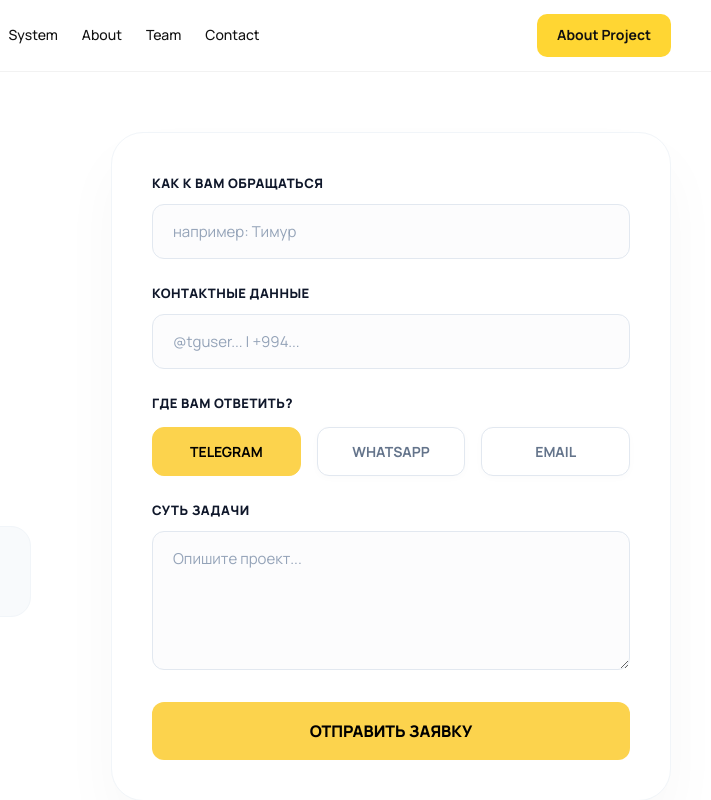
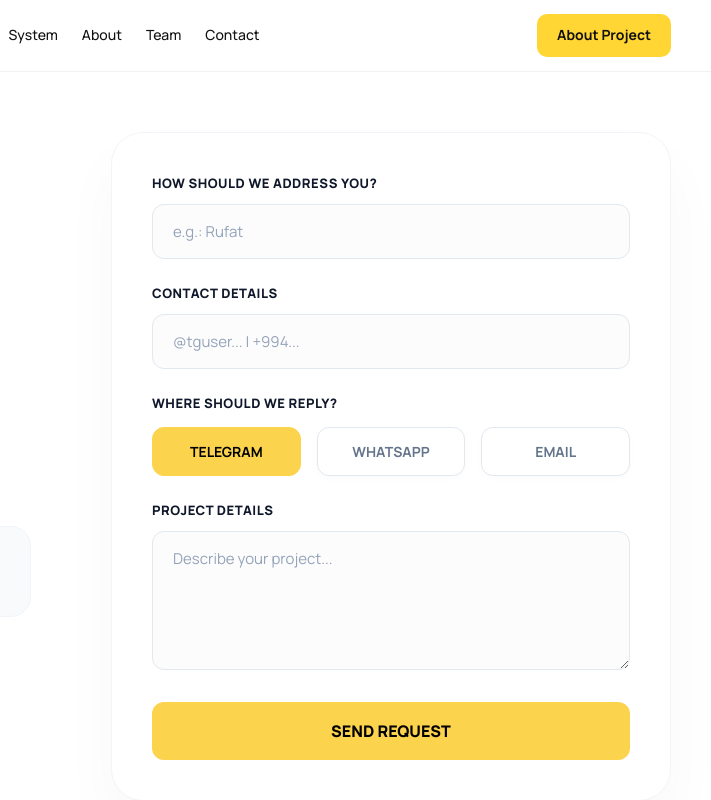
Before and after one commit to Rufat009/Rufat009.github.io, a plain HTML site: page contacts.html in a window 1280 px wide. Shown: the top 800 px of the page, 569-1280 px from the left. Drawn offline with Linux system fonts and the light colour scheme.

Commit message:
change form lang

```diff
--- a/contacts.html
+++ b/contacts.html
@@ -1,5 +1,6 @@
 <!DOCTYPE html>
 <html lang="en">
+
 <head>
     <meta charset="UTF-8">
     <meta name="viewport" content="width=device-width, initial-scale=1.0">
@@ -11,6 +12,7 @@
     <link rel="stylesheet" href="components/contacts/contacts.css">
     <link rel="stylesheet" href="https://cdnjs.cloudflare.com/ajax/libs/font-awesome/6.5.1/css/all.min.css">
 </head>
+
 <body>
     <header class="header" id="header-placeholder"></header>
     <main class="contacts-page-wrapper">
@@ -20,7 +22,8 @@
                     <div class="contacts-info reveal">
                         <span class="startup-badge">Get in Touch</span>
                         <h1>Let’s Shape the Future of <span>Sports</span> Together</h1>
-                        <p>Have questions about the platform, partnership inquiries, or just want to say hi? We’re always open to professional dialogue.</p>
+                        <p>Have questions about the platform, partnership inquiries, or just want to say hi? We’re
+                            always open to professional dialogue.</p>
                         <div class="info-items">
                             <a href="mailto:contact@deviny.me" class="info-item">
                                 <div class="info-icon"><i class="fa-solid fa-envelope"></i></div>
@@ -33,37 +36,43 @@
                         <div class="social-box">
                             <p>Follow our progress</p>
                             <div class="social-links-row">
-                                <a href="https://www.linkedin.com/company/deviny" target="_blank" class="social-circle"><i class="fa-brands fa-linkedin-in"></i></a>
-                                <a href="https://www.instagram.com/deviny.me/" target="_blank" class="social-circle"><i class="fa-brands fa-instagram"></i></a>
-                                <a href="https://x.com/devinyMe" target="_blank" class="social-circle"><i class="fa-brands fa-x-twitter"></i></a>
+                                <a href="https://www.linkedin.com/company/deviny" target="_blank"
+                                    class="social-circle"><i class="fa-brands fa-linkedin-in"></i></a>
+                                <a href="https://www.instagram.com/deviny.me/" target="_blank" class="social-circle"><i
+                                        class="fa-brands fa-instagram"></i></a>
+                                <a href="https://x.com/devinyMe" target="_blank" class="social-circle"><i
+                                        class="fa-brands fa-x-twitter"></i></a>
                             </div>
                         </div>
                     </div>
                     <div class="contacts-form-container reveal" style="transition-delay: 0.1s;">
                         <form class="modern-form" id="contact-form">
                             <div class="form-group">
-                                <label for="name">КАК К ВАМ ОБРАЩАТЬСЯ</label>
-                                <input type="text" id="name" name="name" placeholder="например: Тимур" required>
+                                <label for="name">HOW SHOULD WE ADDRESS YOU?</label>
+                                <input type="text" id="name" name="name" placeholder="e.g.: Rufat" required>
                             </div>
                             <div class="form-group">
-                                <label for="contact_details">КОНТАКТНЫЕ ДАННЫЕ</label>
-                                <input type="text" id="contact_details" name="contact_details" placeholder="@tguser... | +994..." required>
+                                <label for="contact_details">CONTACT DETAILS</label>
+                                <input type="text" id="contact_details" name="contact_details"
+                                    placeholder="@tguser... | +994..." required>
                             </div>
                             <div class="form-group">
-                                <label>ГДЕ ВАМ ОТВЕТИТЬ?</label>
+                                <label>WHERE SHOULD WE REPLY?</label>
                                 <div class="reply-choice-group" id="reply-choice-group">
-                                    <button type="button" class="reply-btn active" data-value="Telegram">TELEGRAM</button>
+                                    <button type="button" class="reply-btn active"
+                                        data-value="Telegram">TELEGRAM</button>
                                     <button type="button" class="reply-btn" data-value="WhatsApp">WHATSAPP</button>
                                     <button type="button" class="reply-btn" data-value="Email">EMAIL</button>
                                 </div>
                                 <input type="hidden" name="reply_method" id="reply_method" value="Telegram" required>
                             </div>
                             <div class="form-group">
-                                <label for="message">СУТЬ ЗАДАЧИ</label>
-                                <textarea id="message" name="message" rows="5" placeholder="Опишите проект..." required></textarea>
+                                <label for="message">PROJECT DETAILS</label>
+                                <textarea id="message" name="message" rows="5" placeholder="Describe your project..."
+                                    required></textarea>
                             </div>
                             <button type="submit" class="btn btn-primary btn-full submit-btn-yellow">
-                                <span>ОТПРАВИТЬ ЗАЯВКУ</span>
+                                <span>SEND REQUEST</span>
                             </button>
                         </form>
                     </div>
@@ -75,4 +84,5 @@
     <script src="script.js"></script>
     <script src="components/contacts/contacts.js"></script>
 </body>
+
 </html>
```
Also changed, not shown: index.html (+2 -4 lines).
